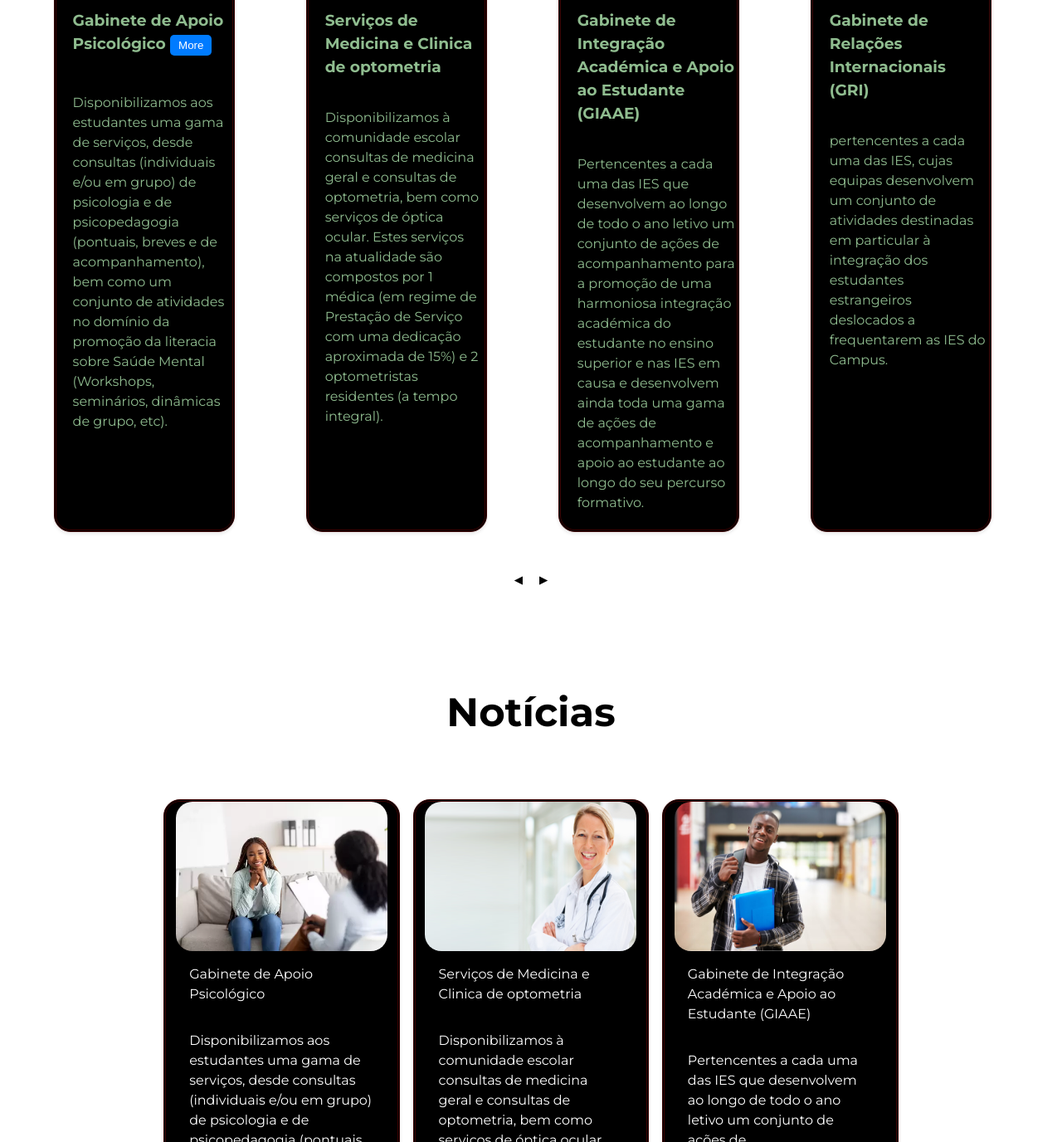
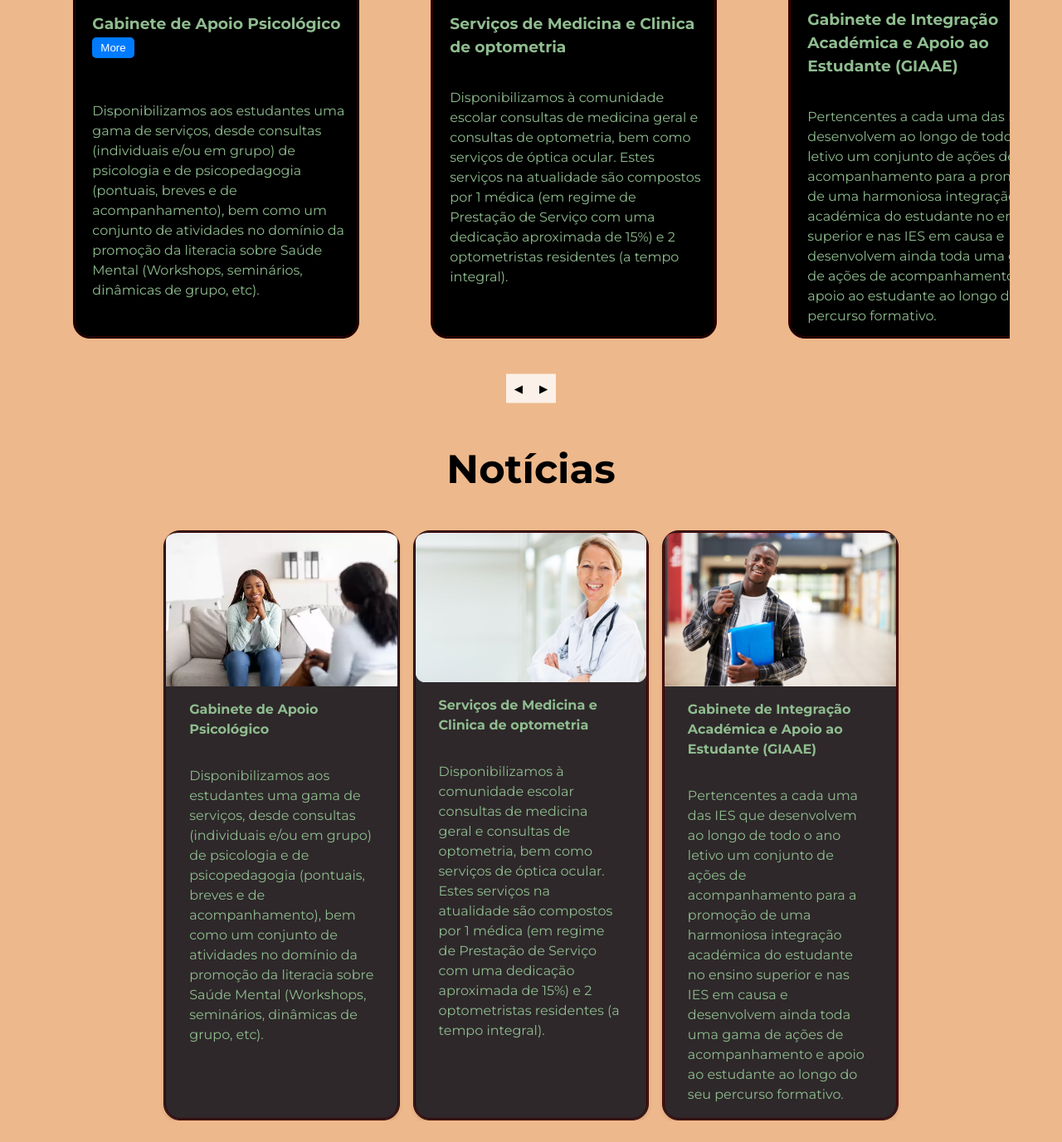
Before and after one commit to GoncaloFraDuCat/Happy-Campus-2, a plain HTML site: page homepage.html in a window 1280 px wide. Shown: the part 4563-5939 px from the top of the page at 83% size. Drawn offline with Linux system fonts and the light colour scheme; files whose address does not match are found by name.

Commit message:
end of thurs

```diff
--- a/homepage.html
+++ b/homepage.html
@@ -380,7 +380,7 @@
       <div class='noticias-cards'>
         <div class='noticias-card-1'>
           <img src="images/psicologia.jpeg" alt="Psicologia">
-          <p> Gabinete de Apoio Psicológico </p>
+          <p class="equipa-name"> Gabinete de Apoio Psicológico </p>
           <p> Disponibilizamos aos estudantes uma gama de
             serviços, desde consultas (individuais e/ou em grupo) de psicologia e de
             psicopedagogia (pontuais, breves e de acompanhamento), bem como um conjunto de
@@ -391,7 +391,7 @@
 
         <div class='noticias-card-1'>
           <img src="images/medica.png" alt="Medica">
-          <p> Serviços de Medicina e Clinica de optometria </p>
+          <p class="equipa-name"> Serviços de Medicina e Clinica de optometria </p>
           <p> Disponibilizamos à comunidade
             escolar consultas de medicina geral e consultas de optometria, bem como serviços de
             óptica ocular. Estes serviços na atualidade são compostos por 1 médica (em regime de
@@ -402,7 +402,7 @@
 
         <div class='noticias-card-1'>
           <img src="images/intergracao.jpg" alt="Integração">
-          <p> Gabinete de Integração Académica e Apoio ao Estudante (GIAAE) </p>
+          <p class="equipa-name"> Gabinete de Integração Académica e Apoio ao Estudante (GIAAE) </p>
           <p> Pertencentes a
             cada uma das IES que desenvolvem ao longo de todo o ano letivo um conjunto de
             ações de acompanhamento para a promoção de uma harmoniosa integração
--- a/style.css
+++ b/style.css
@@ -69,7 +69,7 @@ header {
 
 
 .page-contents {
-
+  background-color: #EDB88B;
 }
 
 .banner-wrapper {
@@ -294,7 +294,6 @@ header {
   border-color: #2E282A;
 }
 
-}
 
 .atividades-cards {
   display: flex;
@@ -332,14 +331,14 @@ header {
   width: 100%;
   max-height: 800px;
 
-  background-color: darkslategrey;
+  background-color: #2E282A;
 }
 
 .atividades-card-1 {
   flex: 0 0 auto; /* Prevents the cards from shrinking */
   height: 600px;
   color: rgb(255, 255, 255);
-  background-color: black;
+  background-color: #CD5334;
   box-shadow: 0 10px 20px rgba(0,0,0,0.1);
   opacity: 0;
   transform: translateY(100%);
@@ -481,6 +480,9 @@ header {
   right: 10px;
 }
 
+#servicos {
+  margin-left: 2%;
+}
 .servicos {
   position: relative;
   overflow: hidden;
@@ -502,31 +504,26 @@ header {
   display: flex;
   gap: 66px; /* Creates space between items */
   width: 62%;
-  padding-left: 5%;
   margin-bottom: 30px;
 }
 
 .servicos-card-1 {
-  height: 98%;
+  height: 600px;
   color: darkseagreen;
   background-color: black; /* Example background color */
-  box-shadow: 0 10px 20px rgba(0,0,0,0.1); /* Optional: Add shadow for depth */
   opacity: 0; /* Start with cards invisible */
   transform: translateY(100%); /* Start above the viewport */
   transition: transform 1s ease-in-out, opacity 1s ease-in-out; /* Smooth transition for the transform and opacity properties */
   animation: slideIn 1s forwards; /* Apply the animation */
-  flex: 0 0 calc(22 - 20px); /* Each card takes up approximately one-third of the container width minus the gap */
   margin: 10px;
   border-radius: 20px;
   display: flex; /* Make.servicos-card-1 a flex container */
   flex-direction: column; /* Stack children vertically */
   border-style: double;
   border-color: #3c0000;
-  max-width: calc(33.33% - 20px); /* Adjust based on how many cards you want to show */
-  box-shadow: 0 2px 4px rgba(0,0,0,0.1);
   flex-shrink: 0;
   scroll-snap-align: start;
-  width: calc(100% / 3); /* Adjust based on how many cards you want to show */
+  width: 345px; /* Adjust based on how many cards you want to show */
   box-sizing: border-box;
 }
 
@@ -601,10 +598,11 @@ header {
 
 .noticias {
   position: relative;
-  margin-top: 5%;
+  margin-top: 3%;
   display: flex;
   flex-wrap: wrap;
   justify-content: center;
+  margin-bottom: 5%;
 }
 
 .noticias-cards {
@@ -617,16 +615,13 @@ header {
 }
 
 .noticias-card-1 {
-  height: 600px;;
-  color: rgb(255, 255, 255);
-  background-color: black; /* Example background color */
-  box-shadow: 0 10px 20px rgba(0,0,0,0.1); /* Optional: Add shadow for depth */
+  color: darkseagreen;
+  background-color: #2E282A; /* Example background color */
   opacity: 0; /* Start with cards invisible */
   transform: translateY(100%); /* Start above the viewport */
   transition: transform 1s ease-in-out, opacity 1s ease-in-out; /* Smooth transition for the transform and opacity properties */
   animation: slideIn 1s forwards; /* Apply the animation */
   flex: 0 0 calc(33.33% - 20px); /* Each card takes up approximately one-third of the container width minus the gap */
-  margin: 5px;
   border-radius: 20px;
   display: flex; /* Make.servicos-card-1 a flex container */
   flex-direction: column; /* Stack children vertically */
@@ -639,11 +634,12 @@ header {
 }
 
 .noticias-card-1 img {
-  max-width: 255px;
-  border-radius: 20px;
-  min-width: 250px;
+  max-width: 100%;
+  min-width: 100%;
   min-height: 180px;
   max-height: 185px;
+  border-top-left-radius: 5%;
+  border-top-right-radius: 5%;
 }
 
 .noticias-card-1 p {
@@ -664,10 +660,6 @@ header {
   line-height: 1.5;
   margin: 0;
   font-size: xxx-large;
-}
-
-#noticias {
-  margin-top: 5%;
 }
 
 
```
